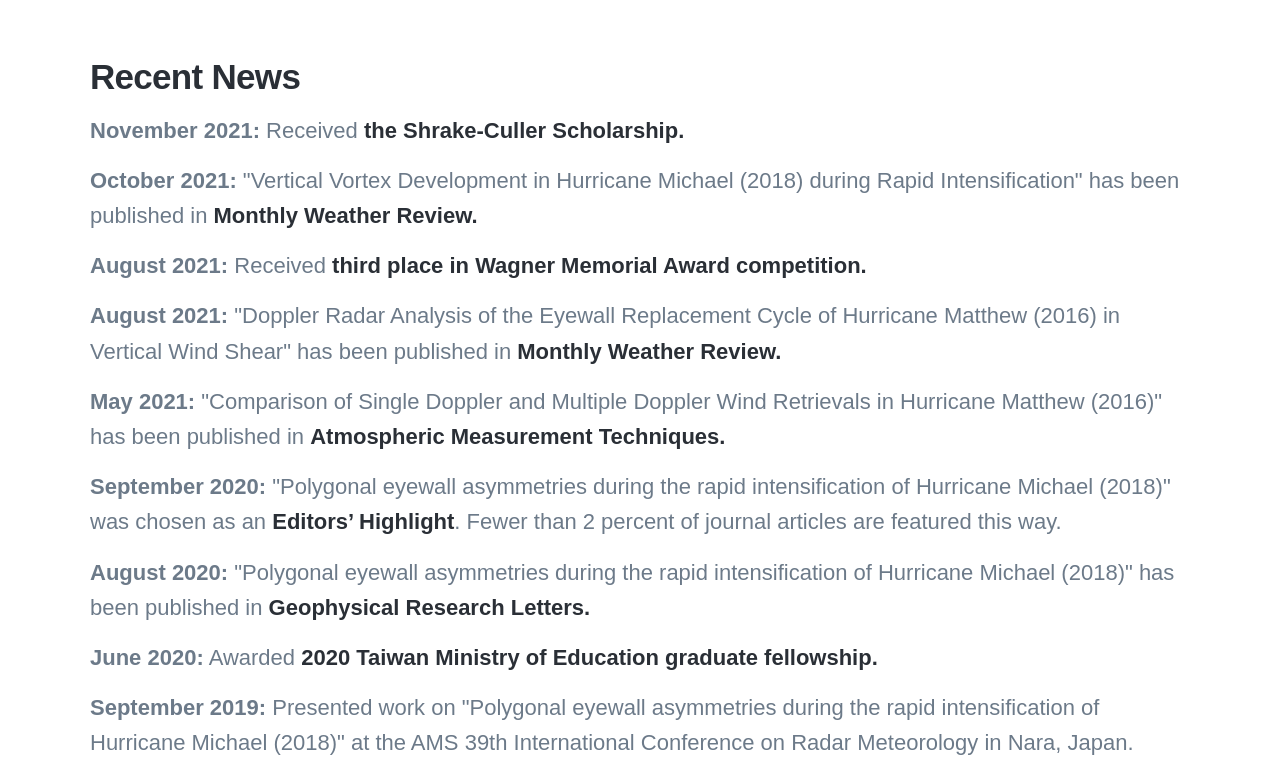
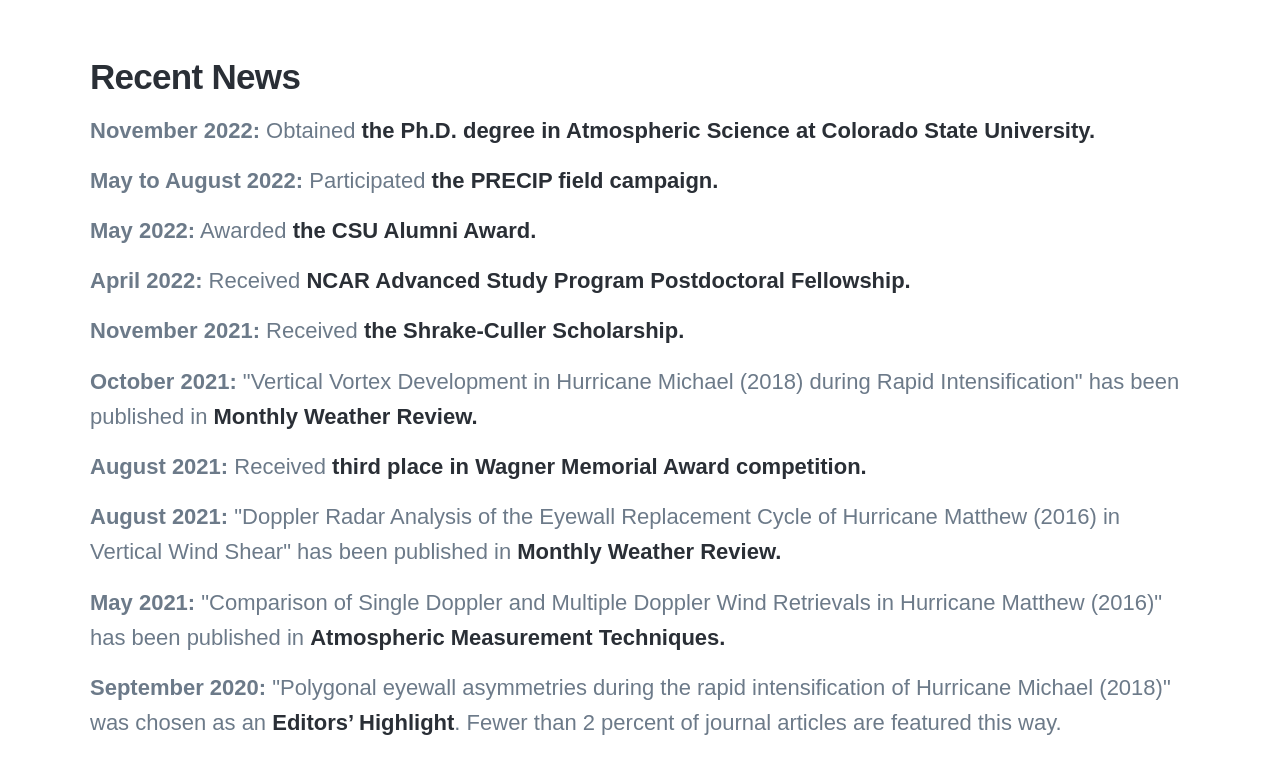
Before and after one commit to tingyucha/tingyucha.github.io, a Jekyll site: the page built from index.html, in a window 1280 px wide and 900 px high, scrolled down 855 px, cut to the strip 142-900 px from the top of the window. Built offline with Jekyll 4.4.1, drawn with Linux system fonts in a browser that asks for light colours; nearby versions of some CDN libraries; some web fonts are replaced; the list of posts is cut into pages by our own code.

Commit message:
Update news

```diff
--- a/Gemfile
+++ b/Gemfile
@@ -1,8 +1,10 @@
 source 'https://rubygems.org'
 
-gem 'jekyll', '3.8.5'
-
+#gem 'jekyll', '3.8.5'
+gem 'jekyll', '~> 3.5'
+gem "webrick"
 group :jekyll_plugins do
   gem 'jekyll-paginate'
   gem 'jekyll-sitemap'
+  gem 'kramdown-parser-gfm'
 end
--- a/index.html
+++ b/index.html
@@ -77,6 +77,10 @@
 			<div class="content">
 				<div class="content" style="background-color:white">
 					<h2 class="post__title">Recent News</h2>
+					<p><b>November 2022:</b> Obtained <a href="http://precip.org/" target="_blank">the Ph.D. degree in Atmospheric Science at Colorado State University. </a><p></p>
+					<p><b>May to August 2022:</b> Participated <a href="http://precip.org/" target="_blank">the PRECIP field campaign. </a><p></p>
+					<p><b>May 2022:</b> Awarded <a href="https://www.atmos.colostate.edu/2022/05/kevin-yang-and-ting-yu-cha-receive-department-honors-for-student-research/" target="_blank">the CSU Alumni Award. </a><p></p>
+					<p><b>April 2022:</b> Received <a href="https://www.atmos.colostate.edu/2022/04/ting-yu-cha-receives-ncar-advanced-study-program-postdoctoral-fellowship/" target="_blank">NCAR Advanced Study Program Postdoctoral Fellowship. </a><p></p>
 					<p><b>November 2021:</b> Received <a href="https://www.atmos.colostate.edu/2021/12/kathryn-moore-and-ting-yu-cha-awarded-dietrich-and-shrake-culler-scholarships/" target="_blank">the Shrake-Culler Scholarship. </a><p>
 					<p><b>October 2021:</b> "Vertical Vortex Development in Hurricane Michael (2018) during Rapid Intensification" has been published in <a href="https://doi.org/10.1175/MWR-D-21-0098.1" target="_blank">Monthly Weather Review. </a><p>
 					<p><b>August 2021:</b> Received <a href="https://www.atmos.colostate.edu/2021/08/ting-yu-cha-receives-third-place-in-wagner-memorial-award-competition/" target="_blank">third place in Wagner Memorial Award competition. </a><p>
```
Also changed, not shown: Gemfile.lock.
